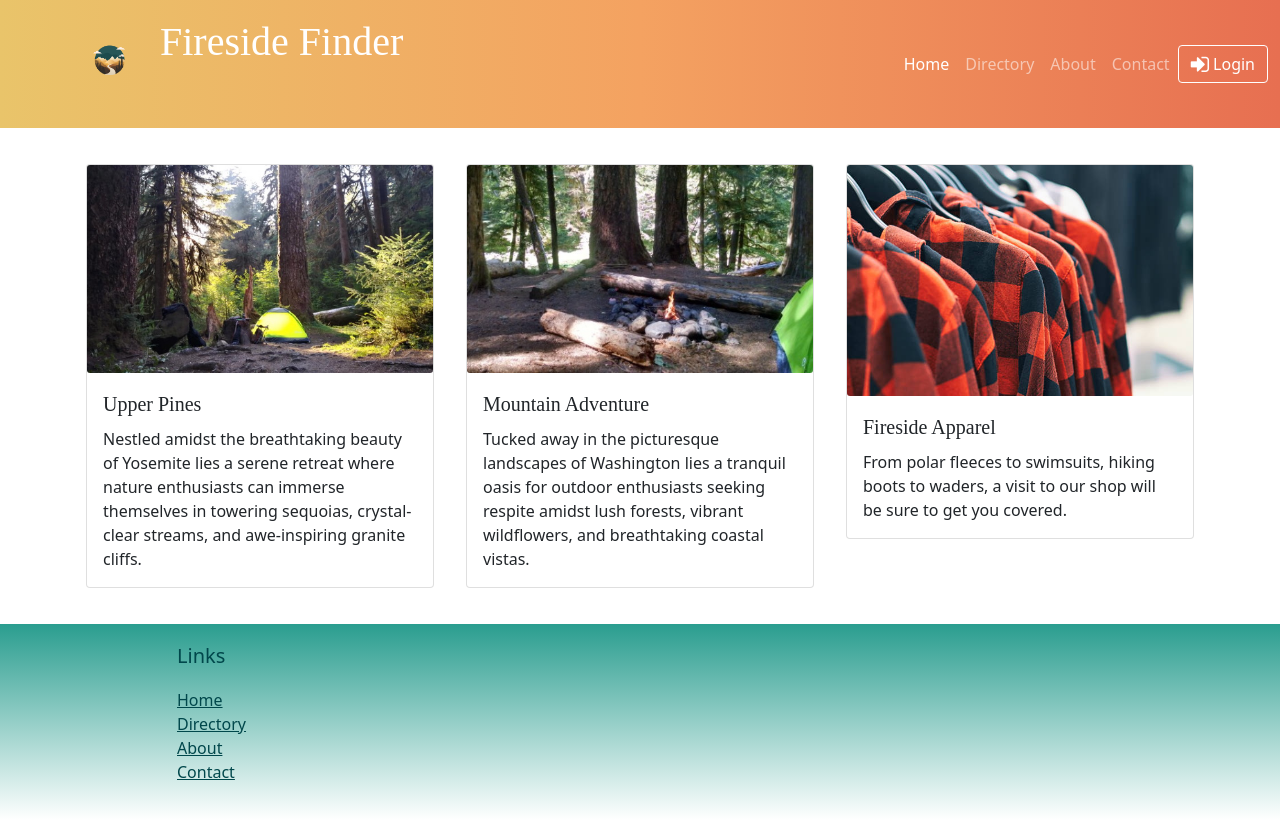
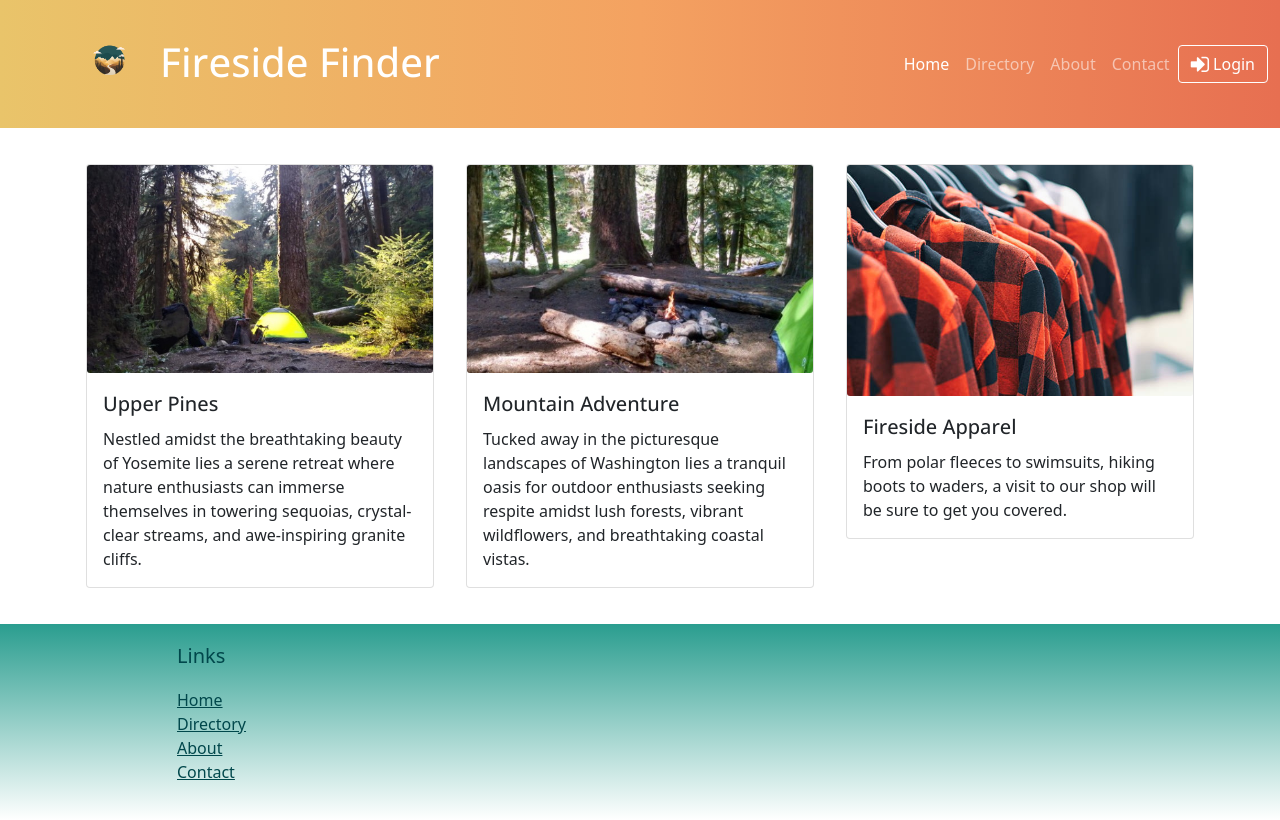
Before and after one commit to SolInvictusx/Project-2, a React (Create React App) app: page / in a window 1280 px wide. Built offline with nearby package versions, Linux system fonts and the light colour scheme.

Commit message:
Update navbar

```diff
--- a/src/App.css
+++ b/src/App.css
@@ -1,16 +1,14 @@
 body {
     font-family: 'Open Sans', sans-serif;
     line-height: 1.6;
-    /* Improved readability */
     color: #333;
-    /* Dark gray for softer text */
 }
 
 h1,
 h2,
 h3,
 .card-body>.card-title {
-    font-family: 'Amatic SC', cursive;
+    font-family: 'Open Sans', cursive;
 }
 
 h1 {
--- a/src/components/Header.js
+++ b/src/components/Header.js
@@ -18,7 +18,7 @@ const Header = () => {
         <Navbar dark color='primary' sticky='top' expand='md'>
             <NavbarBrand className='ms-5' href='/'>
                 <img src={Fireside} alt='Fireside logo' className='float-start' />
-                <h1 className='mt-1'>Fireside Finder</h1>
+                <h1 className='mt-4'>Fireside Finder</h1>
             </NavbarBrand>
             <NavbarToggler onClick={() => setMenuOpen(!menuOpen)} />
             <Collapse isOpen={menuOpen} navbar>
```
